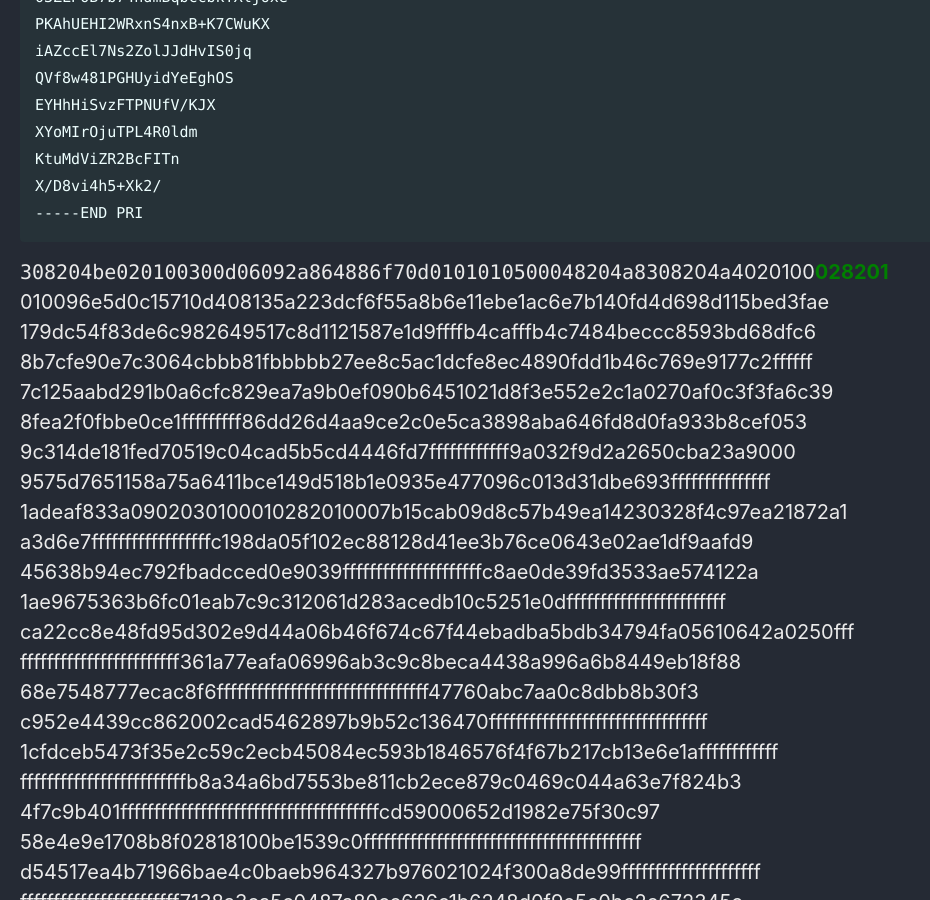
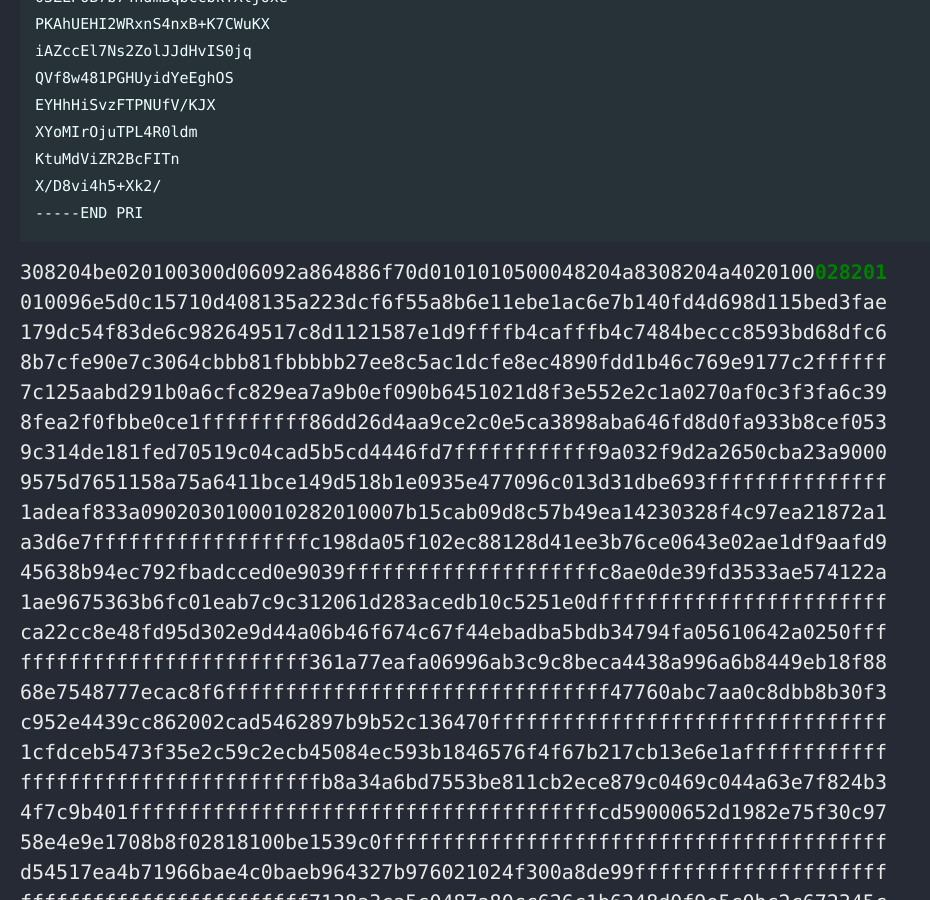
Before and after one commit to Connor-McCartney/Connor-McCartney.github.io, a Jekyll site: the page built from _pages/cryptography/rsa/Key-Recovery-UMD-CTF-2024.md, in a window 1280 px wide and 900 px high, scrolled down 890 px. Shown: the whole window, without its empty margins (0-930 px from the left). Built offline with Jekyll 4.4.1, drawn with Linux system fonts in a browser that asks for light colours; cached includes are drawn as plain includes.

Commit message:
Update Key-Recovery-UMD-CTF-2024.md

````diff
--- a/_pages/cryptography/rsa/Key-Recovery-UMD-CTF-2024.md
+++ b/_pages/cryptography/rsa/Key-Recovery-UMD-CTF-2024.md
@@ -42,7 +42,7 @@ X/D8vi4h5+Xk2/
 ```
 
 
-<tt>308204be020100300d06092a864886f70d0101010500048204a83082</tt>04a4020100<span style="color:green">**028201**</span><br>
+<tt>308204be020100300d06092a864886f70d0101010500048204a8308204a4020100<span style="color:green">**028201**</span><br>
 010096e5d0c15710d408135a223dcf6f55a8b6e11ebe1ac6e7b140fd4d698d115bed3fae<br>
 179dc54f83de6c982649517c8d1121587e1d9ffffb4cafffb4c7484beccc8593bd68dfc6<br>
 8b7cfe90e7c3064cbbb81fbbbbb27ee8c5ac1dcfe8ec4890fdd1b46c769e9177c2ffffff<br>
@@ -76,4 +76,4 @@ ffffffffffffffffffffffffffffffffffffffffffffffff5d8a0c22b3a3b933cbe11d25<br>
 766fffffffffffffffffffffffffffffffffffffffffffffffffffffffffffffffffffff<br>
 2adb8c75589947605c1484e7ffffffffffffffffffffffffffffffffffffffffffffffff<br>
 ffffffffffffffffffffffff5ff0fcbe2e21e7e5e4dbffffffffffffffffffffffffffff<br>
-ffffffffffffffffffffffffffffffffffffffffffffffff<br>
+ffffffffffffffffffffffffffffffffffffffffffffffff</tt><br>
````
